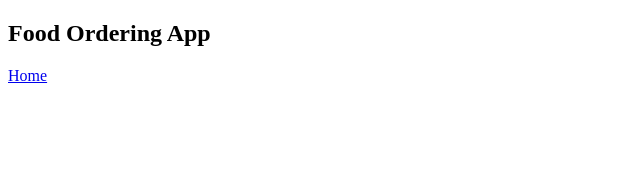
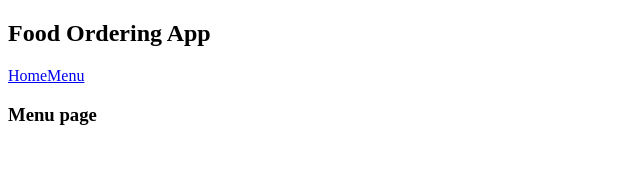
Before and after one commit to karthikhub-07/food-ordering-app, a React (Vite) app: page /menu in a window 1280 px wide. Shown: the top 176 px of the page, without its empty margins (0-640 px from the left). Built offline with nearby package versions, Linux system fonts and the light colour scheme.

Commit message:
Add menu page routing

```diff
--- a/src/AllRoutes.jsx
+++ b/src/AllRoutes.jsx
@@ -2,6 +2,7 @@ import React from 'react'
 import {BrowserRouter,Routes,Route} from 'react-router-dom'
 import Home from './Pages/Home'
 import Navbar from './Components/Navbar'
+import Menu from './Pages/Menu'
 const AllRoutes = () => {
   return (
     <div>
@@ -9,6 +10,7 @@ const AllRoutes = () => {
         <Navbar/>
         <Routes>
             <Route path='/' element={<Home/>}></Route>
+            <Route path='/menu' element={<Menu/>}></Route>
         </Routes>
         </BrowserRouter>
     </div>
--- a/src/Components/Navbar.jsx
+++ b/src/Components/Navbar.jsx
@@ -6,6 +6,7 @@ const Navbar = () => {
     <nav>
      <h2>Food Ordering App</h2>
      <NavLink to='/'>Home</NavLink>
+     <NavLink to='/menu'>Menu</NavLink>
     </nav>
   )
 }
--- a/src/Pages/Menu.jsx
+++ b/src/Pages/Menu.jsx
@@ -0,0 +1,11 @@
+import React from 'react'
+
+const Menu = () => {
+  return (
+    <div>
+        <h3>Menu page</h3>
+    </div>
+  )
+}
+
+export default Menu
```
